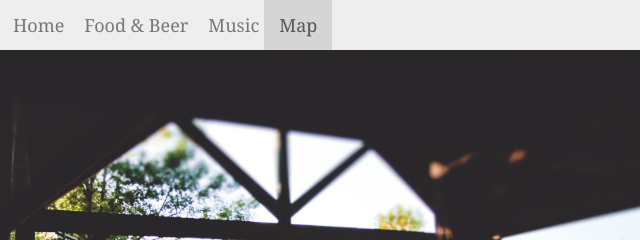
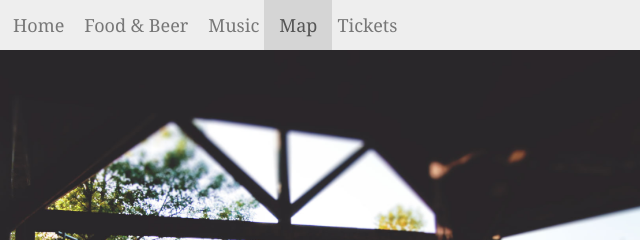
Before and after one commit to matadur/oktoberfesthmpf, a website: page public/index.html in a window 1280 px wide. Shown: the top 240 px of the page, 342-982 px from the left. Drawn offline with nearby package versions, Linux system fonts and the light colour scheme; files that its build step writes are made by us from their sources.

Commit message:
Add tickets to the menu

```diff
--- a/public/index.html
+++ b/public/index.html
@@ -28,6 +28,7 @@
       	    <li><a href="#beer" class="navbar-brand">Food & Beer</a></li>
       	  	<li><a href="#music" class="navbar-brand">Music</a></li>
       	  	<li><a href="#map" class="navbar-brand">Map</a></li>
+      	  	<li><a href="#tickets" class="navbar-brand">Tickets</a></li>
 	  	  	<!-- <li><a href="#swag" class="navbar-brand">Merch</a></li>
       	  	<li><a href="#faq" class="navbar-brand">FAQ</a></li>
       	  	<li><a href="#sponsors" class="navbar-brand">Sponsors</a></li> -->
```
